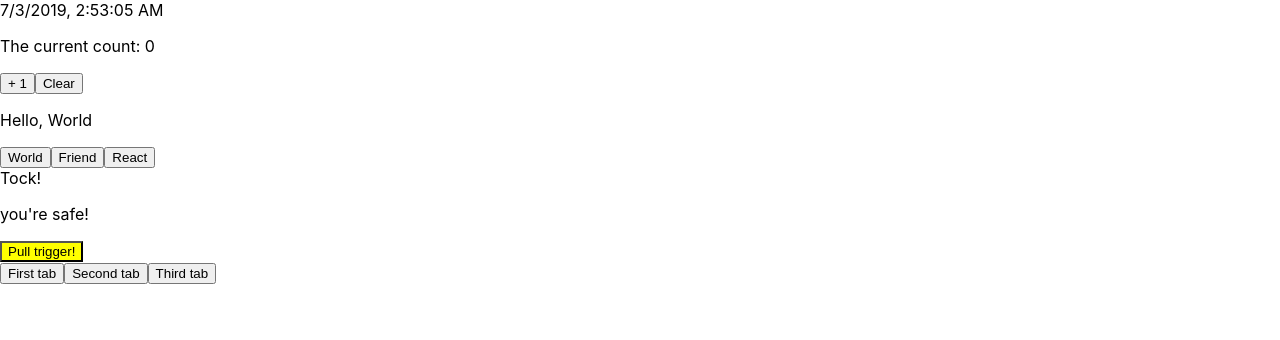
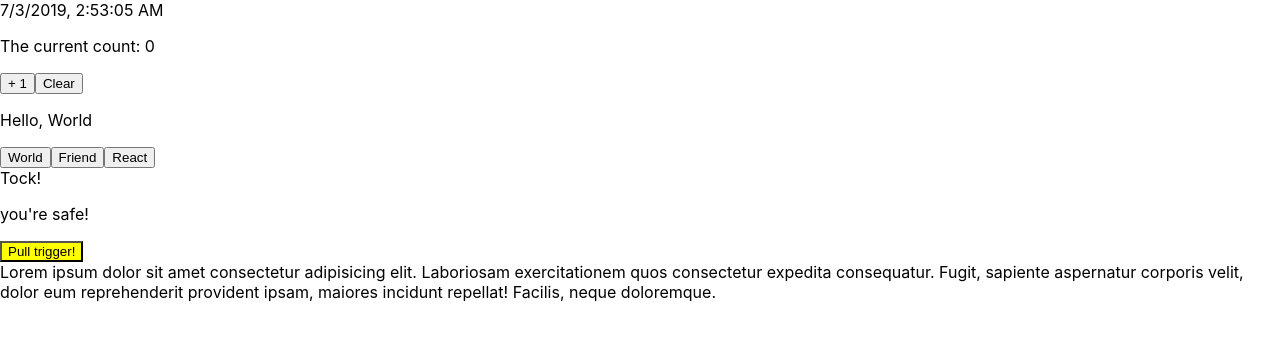
Before and after one commit to arminhus/react-playground, a React (Create React App) app: page / in a window 1280 px wide. Shown: the top 340 px of the page. Built offline with nearby package versions, Linux system fonts and the light colour scheme.

Commit message:
added tabs

```diff
--- a/src/state/Tabs.js
+++ b/src/state/Tabs.js
@@ -1,11 +1,13 @@
 import React from "react";
 
 class Tabs extends React.Component {
+  static defaultProps = { tabs: [] };
   render() {
     const button = this.props.tabs.map((tab, index) => (
       <button key={index}>{tab.name}</button>
     ));
-    return <div>{button}</div>;
+    const currentTab = this.props.tabs[0];
+    return <div className="content">{currentTab.content}</div>;
   }
 }
 
```
